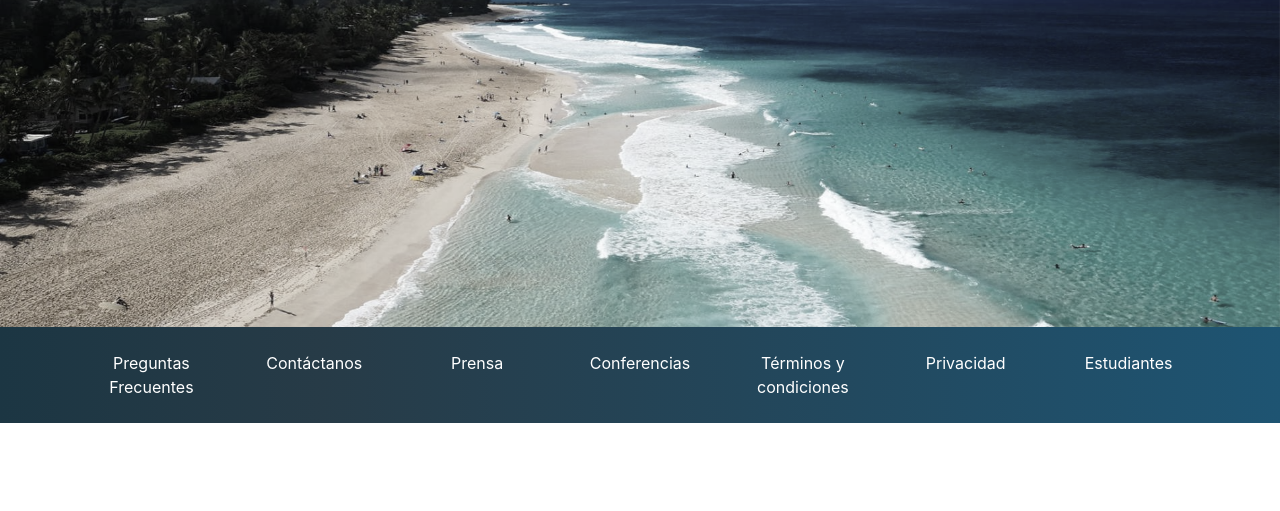
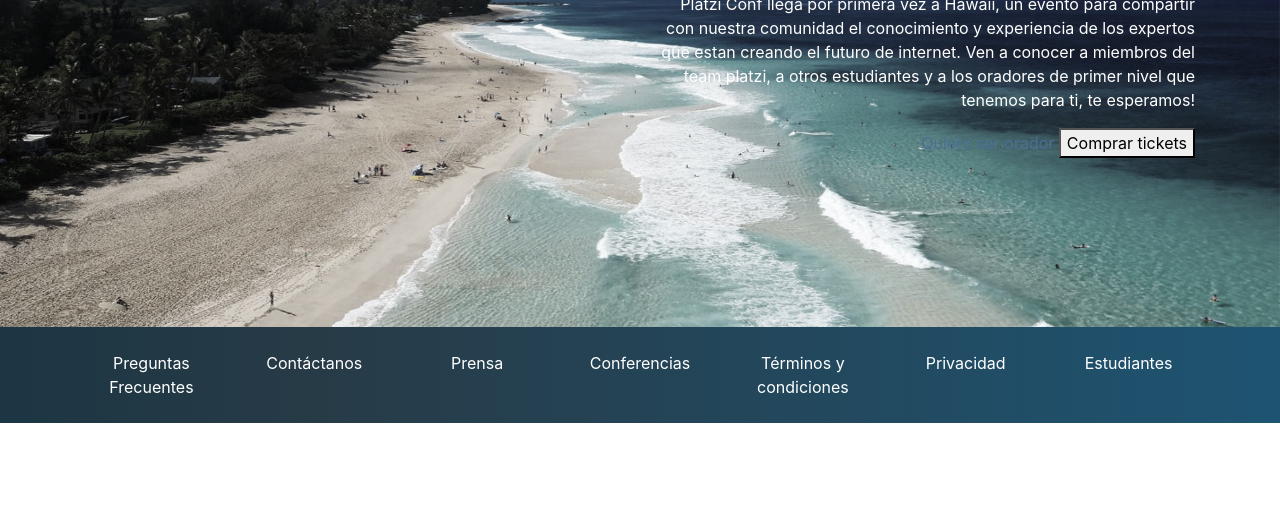
Before and after one commit to platzi/bootstrap, a website: page grilla-boostrap-desafios/boostrap-pagina/index.html in a window 1280 px wide. Shown: the part 289-800 px from the top of the page. Drawn offline with nearby package versions, Linux system fonts and the light colour scheme; files whose address does not match are found by name.

Commit message:
ubicando el overlay

```diff
--- a/grilla-boostrap-desafios/boostrap-pagina/index.css
+++ b/grilla-boostrap-desafios/boostrap-pagina/index.css
@@ -22,7 +22,12 @@ section .carousel-inner {
    position: relative;
 }
 
-#cartousel .overlay {
+#carousel .overlay .container,
+#carousel .overlay .row {
+   height: 100%;
+}
+
+.overlay {
    position: absolute;
    /* indico que no tenga espacio ni arriba ni abajo */
    top: 0;
--- a/grilla-boostrap-desafios/boostrap-pagina/index.html
+++ b/grilla-boostrap-desafios/boostrap-pagina/index.html
@@ -65,13 +65,15 @@
             </div>
             <div class="overlay">
                <div class="container">
-                  <div class="row">
-                     <div class="col">
+                  <div class="row align-items-center">
+                     <div class="col-md-6 offset-md-6 text-md-right text-center">
                         <h1>Planzi Conf Hawaii</h1>
-                        <p>Platzi Conf llega por primera vez a Hawaii, un evento para compartir con nuestra comunidad el
+                        <p class="d-none d-md-block">Platzi Conf llega por primera vez a Hawaii, un evento para compartir con nuestra comunidad el
                            conocimiento y experiencia de los expertos que estan creando el futuro de internet. Ven a
                            conocer a miembros del team platzi, a otros estudiantes y a los oradores de primer nivel que
                            tenemos para ti, te esperamos!</p>
+                           <a href="">Quiero ser orador</a>
+                           <button>Comprar tickets</button>
                      </div>
                   </div>
                </div>
```
